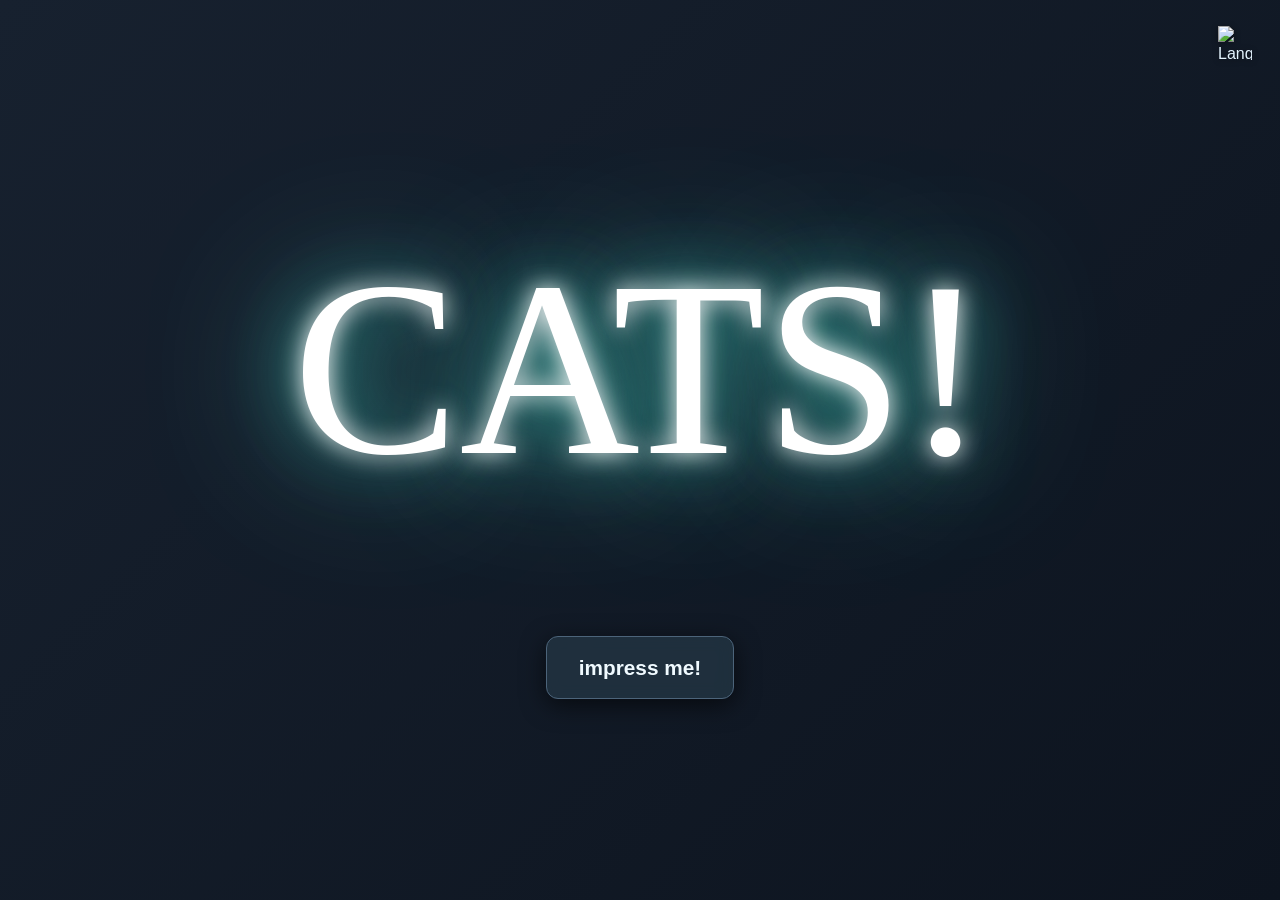
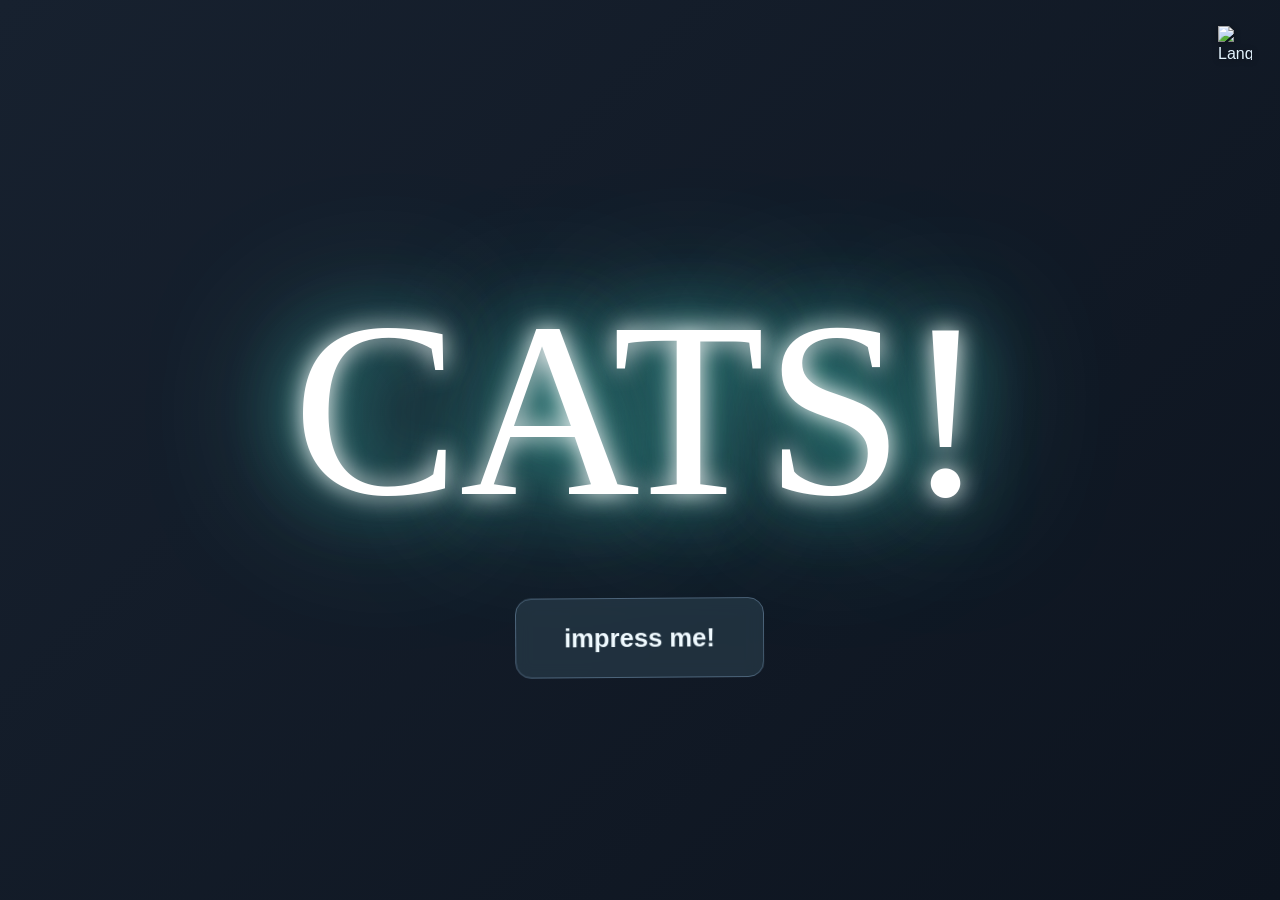

refactor: overhaul fact cards layout, game state logic, and mobile optimization

--- a/style.css
+++ b/style.css
@@ -185,8 +185,7 @@ button {
   justify-content: center;
   max-width: 600px;
   width: 100%;
-  margin: -80px auto 80px;
-  padding: 20px;
+  margin: 0;
   color: var(--color-text);
 }
 .cat-box p {
@@ -212,7 +211,7 @@ button {
 }
 @media (min-width: 1200px) {
   .cat-box {
-    margin: -40px auto 60px;
+    margin: 0;
   }
 }
 
@@ -237,6 +236,41 @@ button {
   width: 80px;
 }
 
+@keyframes suspicious-shake {
+  0%, 100% {
+    transform: translate(0, 0) rotate(0deg);
+  }
+  20% {
+    transform: translate(-1px, 1px) rotate(-0.5deg);
+  }
+  40% {
+    transform: translate(1px, -1px) rotate(0.5deg);
+  }
+  60% {
+    transform: translate(-1px, -1px) rotate(-0.2deg);
+  }
+  80% {
+    transform: translate(1px, 1px) rotate(0.2deg);
+  }
+}
+@keyframes suspicious-glow {
+  0%, 100% {
+    box-shadow: 0 0 10px rgba(var(--color-accent-rgb), 0.2), var(--btn-shadow);
+    filter: brightness(1);
+  }
+  45% {
+    box-shadow: 0 0 12px rgba(var(--color-accent-rgb), 0.25), var(--btn-shadow);
+    filter: brightness(1);
+  }
+  50% {
+    box-shadow: 0 0 25px rgba(var(--color-accent-rgb), 0.7), var(--btn-shadow);
+    filter: brightness(1.2);
+  }
+  55% {
+    box-shadow: 0 0 10px rgba(var(--color-accent-rgb), 0.2), var(--btn-shadow);
+    filter: brightness(0.95);
+  }
+}
 .troll-button {
   display: inline-flex;
   align-items: center;
@@ -248,21 +282,29 @@ button {
   background-color: var(--btn-bg);
   border: 1px solid var(--btn-border);
   border-radius: 12px;
-  box-shadow: var(--btn-shadow);
-  -webkit-backdrop-filter: blur(8px);
-          backdrop-filter: blur(8px);
+  backdrop-filter: blur(8px);
   cursor: pointer;
   transition: all 0.18s ease;
   -webkit-user-select: none;
      -moz-user-select: none;
           user-select: none;
   min-width: 140px;
+  animation: suspicious-shake 0.4s infinite linear, suspicious-glow 3s infinite ease-in-out;
+}
+@media (min-width: 768px) {
+  .troll-button {
+    padding: 20px 48px;
+    font-size: 1.6rem;
+    border-radius: 16px;
+    min-width: 220px;
+  }
 }
 .troll-button:hover {
   background-color: var(--btn-hover-bg);
-  box-shadow: var(--btn-hover-shadow);
-  transform: translateY(-2px);
   border-color: var(--color-accent);
+  animation-play-state: paused;
+  transform: translateY(-2px);
+  box-shadow: 0 0 30px rgba(var(--color-accent-rgb), 0.8), var(--btn-hover-shadow);
 }
 .troll-button:active {
   transform: translateY(0);
@@ -335,8 +377,7 @@ button {
   z-index: 1000;
   box-shadow: 0 8px 24px rgba(0, 0, 0, 0.6), 0 0 0 1px rgba(79, 209, 197, 0.08);
   overflow: hidden;
-  -webkit-backdrop-filter: blur(6px);
-          backdrop-filter: blur(6px);
+  backdrop-filter: blur(6px);
 }
 .lang-selector .lang-list li {
   display: flex;
@@ -465,48 +506,58 @@ button {
 
 .fact-card {
   width: 100%;
-  max-width: 1200px;
-  margin: 0 auto;
+  max-width: 850px;
   display: flex;
+  position: fixed;
+  top: 50%;
+  left: 50%;
+  transform: translate(-50%, -50%);
+  margin: 0;
   flex-direction: column;
-  align-items: center;
-  justify-content: center;
-  flex-grow: 1;
+  gap: 24px;
+  padding: 24px;
+  background: rgba(255, 255, 255, 0.03);
+  backdrop-filter: blur(16px);
+  -webkit-backdrop-filter: blur(16px);
+  border: 1px solid rgba(255, 255, 255, 0.08);
+  border-radius: 24px;
+  box-shadow: 0 20px 40px rgba(0, 0, 0, 0.3);
+}
+@media (min-width: 768px) {
+  .fact-card {
+    max-width: 1050px;
+    flex-direction: row;
+    align-items: center;
+    gap: 40px;
+    padding: 40px;
+  }
 }
 
 .cat-text-box {
-  max-width: 315px;
-  text-align: center;
-  z-index: 1002;
-}
-@media (min-width: 390px) {
-  .cat-text-box {
-    max-width: 420px;
-    text-align: initial;
-  }
-}
-@media (min-width: 768px) {
-  .cat-text-box {
-    max-width: 500px;
-  }
+  text-align: left;
 }
 
 .cat-fact-text {
-  font-size: clamp(22px, 6.5vw, 30px);
-  line-height: 1.4;
-  color: var(--color-text-light);
-  text-shadow: 0 1px 4px rgba(0, 0, 0, 0.6);
+  font-size: clamp(20px, 4vw, 24px);
+  line-height: 1.5;
+  color: #f8fafc;
+  text-shadow: none;
 }
 
 .cat-image-box {
   width: 100%;
-  max-width: 500px;
-  aspect-ratio: 5/3;
+  max-width: 100%;
+  aspect-ratio: 4/3;
   overflow: hidden;
-  z-index: 1002;
-  border-radius: 14px;
-  background-color: #eee;
-  position: relative;
+  border-radius: 16px;
+  background-color: rgba(0, 0, 0, 0.2);
+  box-shadow: 0 8px 24px rgba(0, 0, 0, 0.2);
+}
+@media (min-width: 768px) {
+  .cat-image-box {
+    max-width: 480px;
+    flex-shrink: 0;
+  }
 }
 
 .cat-fact-img {
@@ -515,7 +566,6 @@ button {
   -o-object-fit: cover;
      object-fit: cover;
   display: block;
-  transition: filter 0.7s ease-out, transform 0.7s ease-out, opacity 0.4s ease-out;
 }
 .cat-fact-img.loading {
   filter: blur(18px) grayscale(0.35);
@@ -526,6 +576,9 @@ button {
   filter: blur(0) grayscale(0);
   transform: scale(1);
   opacity: 1;
+}
+.cat-fact-img {
+  transition: filter 0.7s ease-out, transform 0.7s ease-out, opacity 0.4s ease-out;
 }
 .cat-fact-img[src=""], .cat-fact-img:not([src]) {
   opacity: 0.4;
@@ -566,7 +619,6 @@ button {
   color: #0f172a;
   background: var(--color-accent);
   border: none;
-  z-index: 1002;
   border-radius: 999px;
   cursor: pointer;
   box-shadow: var(--btn-shadow);
@@ -588,7 +640,10 @@ button {
 .gap-box {
   display: flex;
   flex-direction: column;
-  gap: clamp(20px, 5vw, 32px);
+  justify-content: space-between;
+  flex-grow: 1;
+  gap: 24px;
+  width: 100%;
 }
 
 #space {
@@ -729,7 +784,7 @@ button {
 
 .paw {
   position: absolute;
-  font-size: 60px;
+  font-size: 35px;
   opacity: 0;
   pointer-events: auto;
   cursor: pointer;
@@ -877,21 +932,24 @@ button {
 .toast {
   position: fixed;
   top: 24px;
-  right: 24px;
+  right: 16px;
   max-width: min(92vw, 360px);
   background: #22303f;
   padding: 16px 20px;
   border: 2px solid #4fd1c5;
-  border-radius: 8px;
-  box-shadow: 0 6px 16px rgba(0, 0, 0, 0.5);
+  box-shadow: 0 10px 25px rgba(0, 0, 0, 0.5);
   overflow: hidden;
-  animation: pop 0.6s cubic-bezier(0.34, 1.56, 0.64, 1);
   z-index: 9999;
+  animation: slideInRight 0.6s cubic-bezier(0.175, 0.885, 0.32, 1.15) forwards;
 }
 @media (min-width: 768px) {
   .toast {
+    right: 24px;
     max-width: inherit;
   }
+}
+.toast.fade-out {
+  animation: slideOutRight 0.4s cubic-bezier(0.6, -0.28, 0.735, 0.045) forwards;
 }
 
 .toast-inner {
@@ -1005,4 +1063,4 @@ button {
   100% {
     left: 150%;
   }
-}
+}/*# sourceMappingURL=style.css.map */
